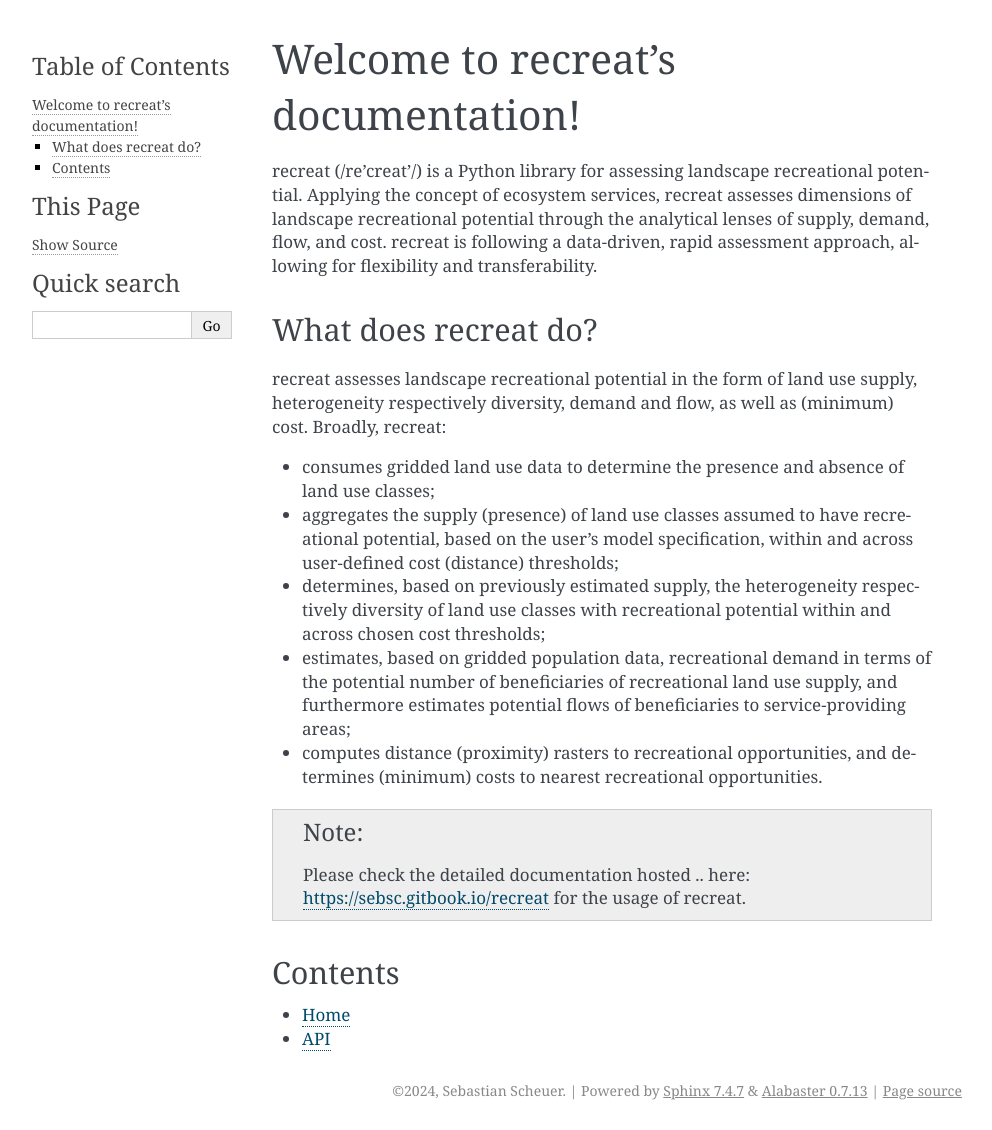
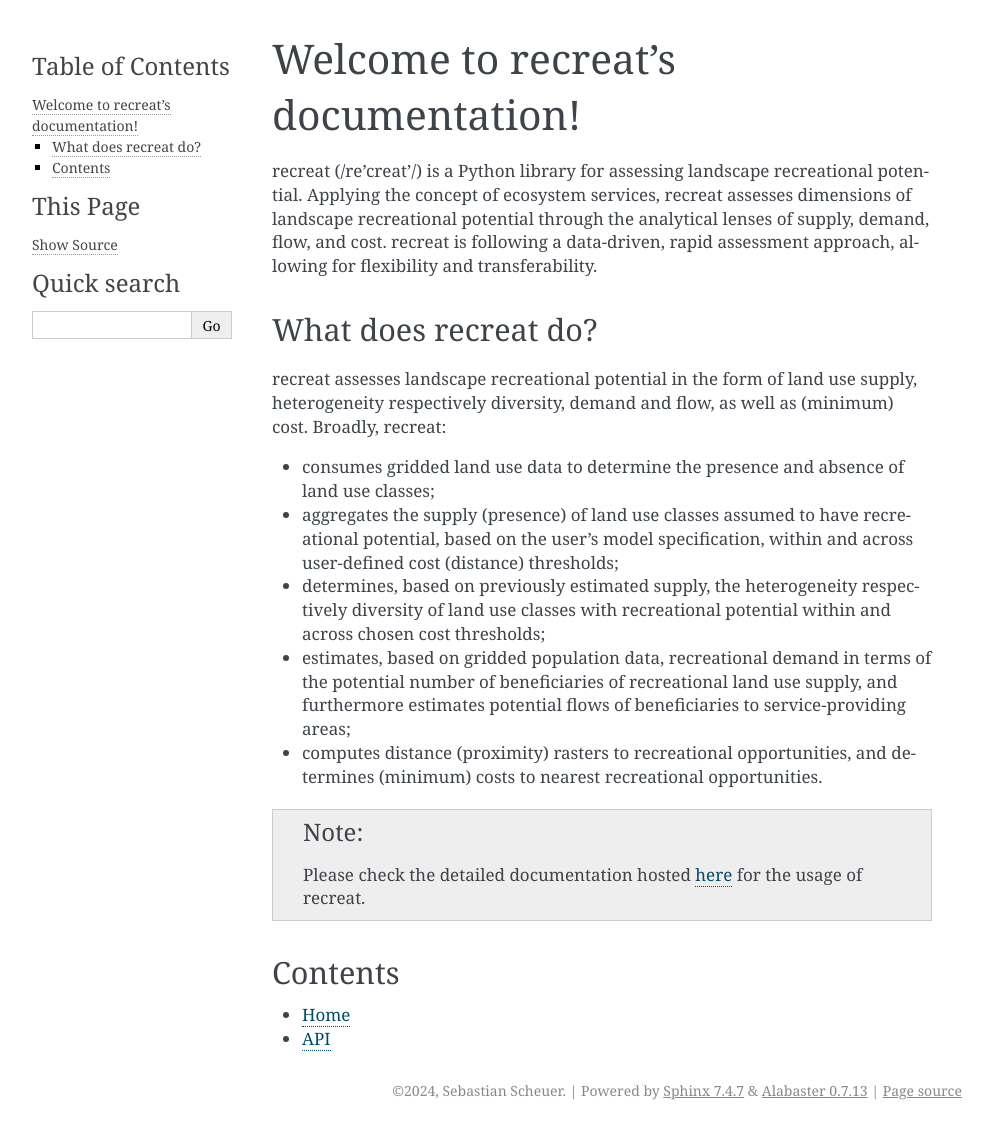
Before and after one commit to scheuerseb/recreat, a Sphinx documentation site: the page built from docs/index.rst, in a window 1280 px wide. Shown: the whole page, without its empty margins (148-1140 px from the left). Built offline with Sphinx 7.4.7, drawn with Linux system fonts in a browser that asks for light colours.

Commit message:
Update docs

```diff
--- a/docs/index.rst
+++ b/docs/index.rst
@@ -22,7 +22,7 @@ Broadly, recreat:
 
 .. note::
 
-   Please check the detailed documentation hosted .. here: https://sebsc.gitbook.io/recreat for the usage of recreat.
+   Please check the detailed documentation hosted `here <https://sebsc.gitbook.io/recreat/>`_ for the usage of recreat.
 
 Contents
 --------
```
